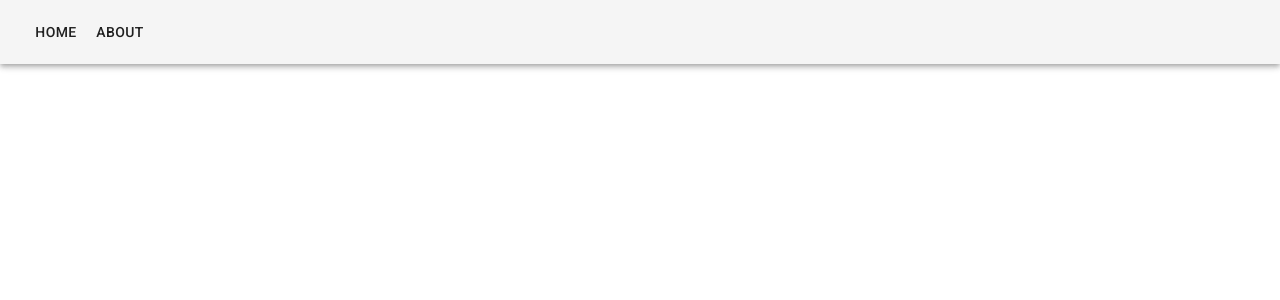
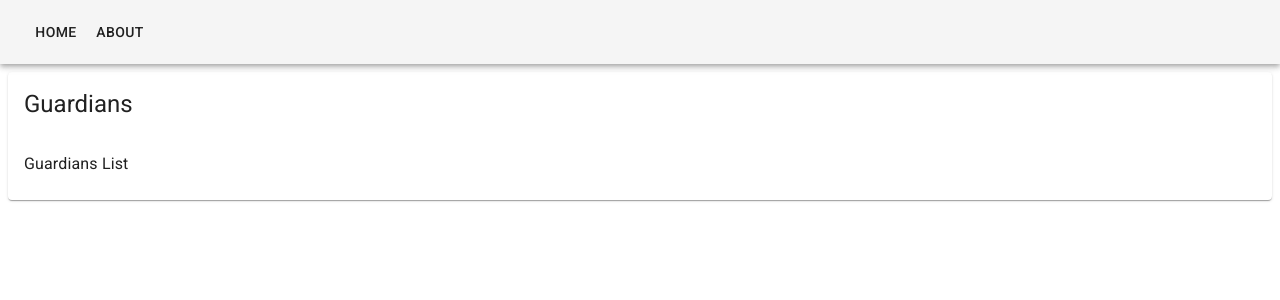
Before and after one commit to orbs-network/staking-wallet, a React app: page /guardians in a window 1280 px wide. Shown: the top 300 px of the page. Built offline with nearby package versions, Linux system fonts and the light colour scheme.

Commit message:
Added empty guardians page

```diff
--- a/src/App.tsx
+++ b/src/App.tsx
@@ -2,6 +2,7 @@ import Grid from '@material-ui/core/Grid';
 import * as React from 'react';
 import { BrowserRouter, Route, Switch } from 'react-router-dom';
 import { About } from './components/About';
+import { Guardians } from './components/guardians';
 // Pages
 import { Header } from './components/Header';
 import { Home } from './components/Home';
@@ -14,6 +15,7 @@ export const App: React.FunctionComponent = () => (
         <Switch>
           <Route exact path='/' component={Home} />
           <Route path='/about' component={About} />
+          <Route path='/guardians' component={Guardians} />
         </Switch>
       </Grid>
     </div>
--- /dev/null
+++ b/src/components/Guardians.tsx
@@ -0,0 +1,17 @@
+import Card from '@material-ui/core/Card';
+import CardContent from '@material-ui/core/CardContent';
+import CardHeader from '@material-ui/core/CardHeader';
+import Grid from '@material-ui/core/Grid';
+import Typography from '@material-ui/core/Typography';
+import * as React from 'react';
+
+export const Guardians: React.FunctionComponent = () => (
+  <Grid item xs={12}>
+    <Card>
+      <CardHeader title='Guardians' />
+      <CardContent>
+        <Typography>Guardians List</Typography>
+      </CardContent>
+    </Card>
+  </Grid>
+);
```
